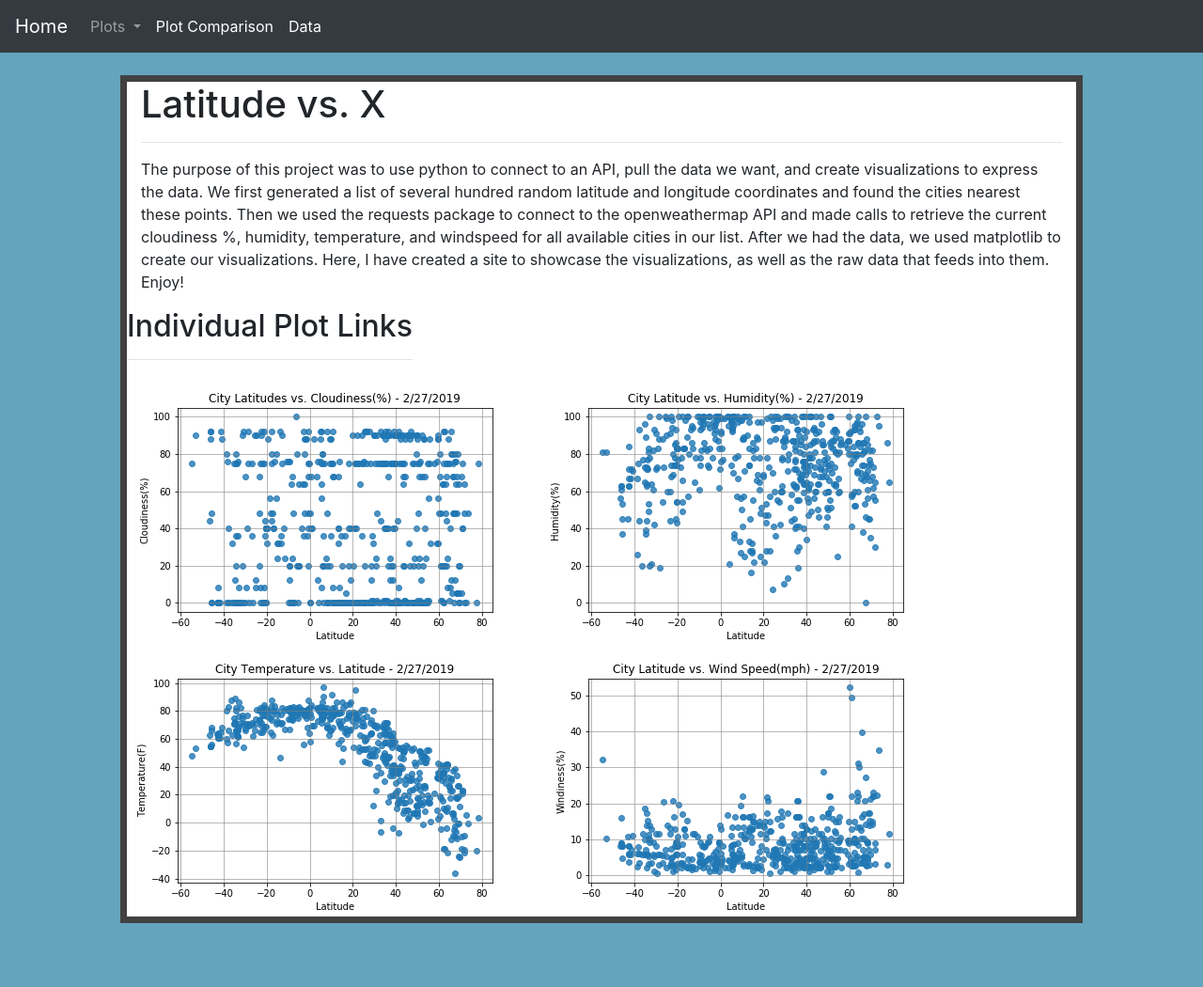
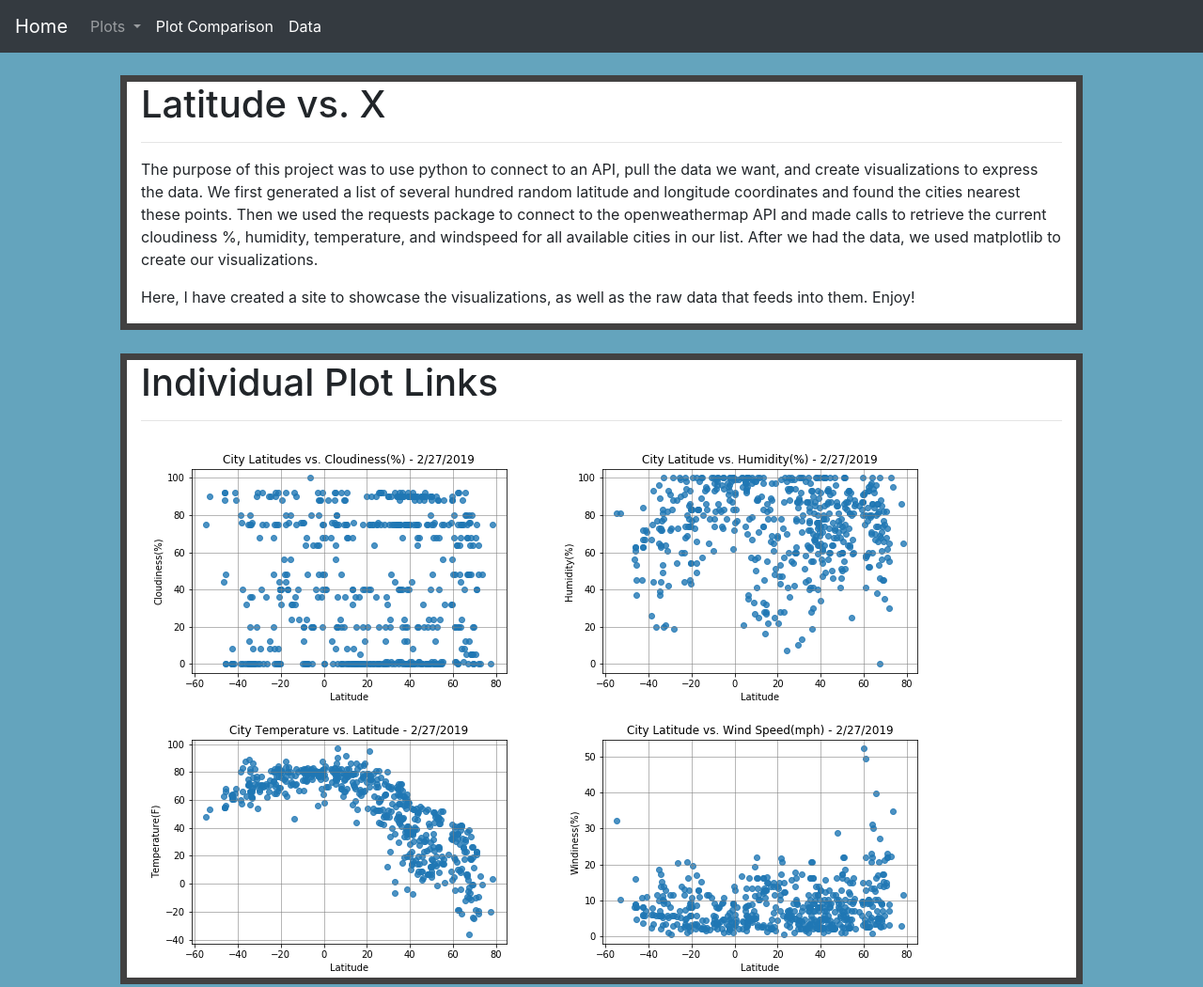
Before and after one commit to amullenger/amullenger.github.io, a plain HTML site: page index.html in a window 1280 px wide. Shown: the whole page at 94% size. Before the commit the page ends 982 px from the top, so only its background shows below. Drawn offline with nearby package versions, Linux system fonts and the light colour scheme.

Commit message:
changed format of home page

```diff
--- a/index.html
+++ b/index.html
@@ -49,16 +49,17 @@
         <div class="row">
             <div class="col-sm-12">
                 <div class="box">
-                    <p>The purpose of this project was to use python to connect to an API, pull the data we want, and create visualizations to express the data. We first generated a list of several hundred random latitude and longitude coordinates and found the cities nearest these points. Then we used the requests package to connect to the openweathermap API and made calls to retrieve the current cloudiness %, humidity, temperature, and windspeed for all available cities in our list. After we had the data, we used matplotlib to create our visualizations. Here, I have created a site to showcase the visualizations, as well as the raw data that feeds into them. Enjoy!</p>
+                    <p>The purpose of this project was to use python to connect to an API, pull the data we want, and create visualizations to express the data. We first generated a list of several hundred random latitude and longitude coordinates and found the cities nearest these points. Then we used the requests package to connect to the openweathermap API and made calls to retrieve the current cloudiness %, humidity, temperature, and windspeed for all available cities in our list. After we had the data, we used matplotlib to create our visualizations.</p>
+                    <p>Here, I have created a site to showcase the visualizations, as well as the raw data that feeds into them. Enjoy!</p>
                 </div>
             </div>
         <br>
         <br>
         <br>
-        <div class="box">
-            <h2>Individual Plot Links</h2>
+    </main>
+    <main class="container clearfix">
+      <h1>Individual Plot Links</h1>
       <hr>
-        </div>
       <div class="row"></div>
         <div class="col=sm-12">
             <div class="box">
@@ -78,6 +79,7 @@
         </div>
       </div>
     </main>
+
   </body>
 
 </html>
--- a/style.css
+++ b/style.css
@@ -8,6 +8,7 @@
     border: 7px;
     border-style: solid;
     border-color: rgb(66, 65, 65);
+    margin-bottom: 25px;
   }
 .figure{
     position: relative;
```
Also changed, not shown: 1 other file. Lines whose indentation alone changed are shown as unchanged.
